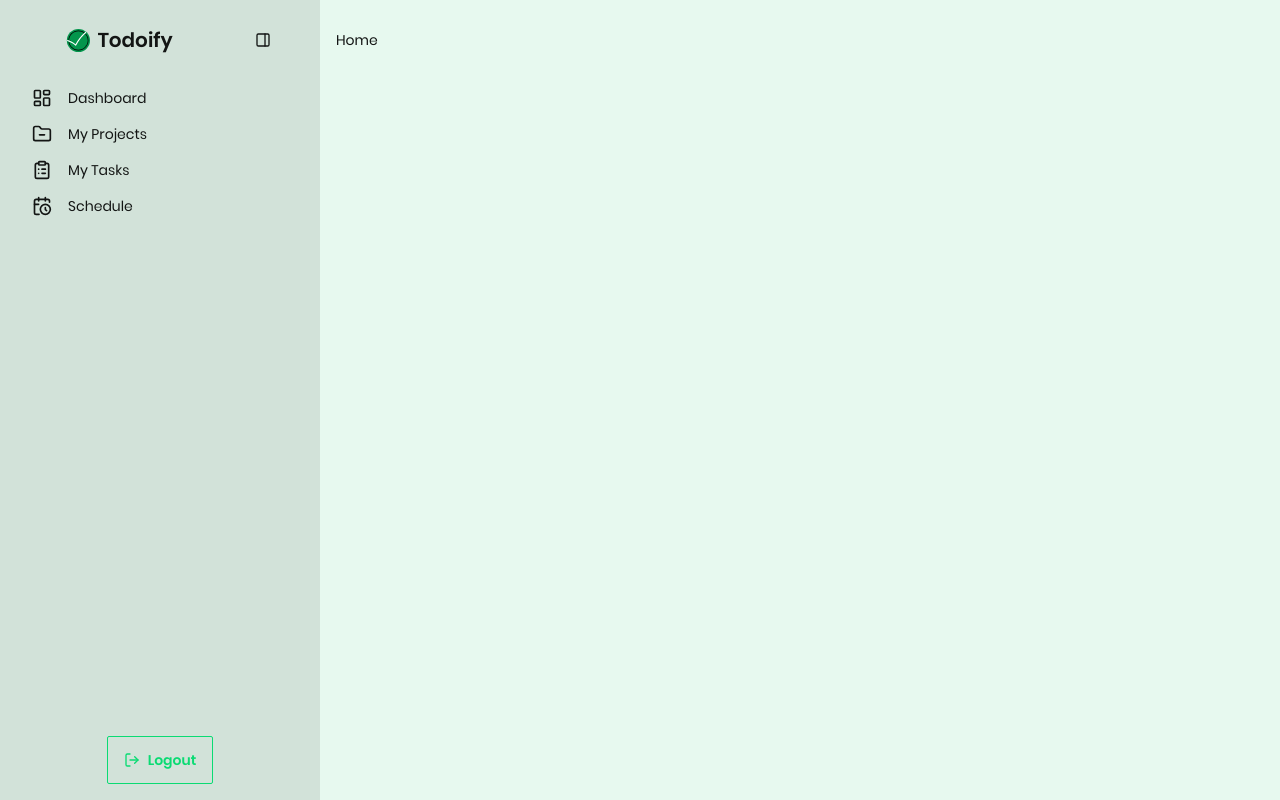
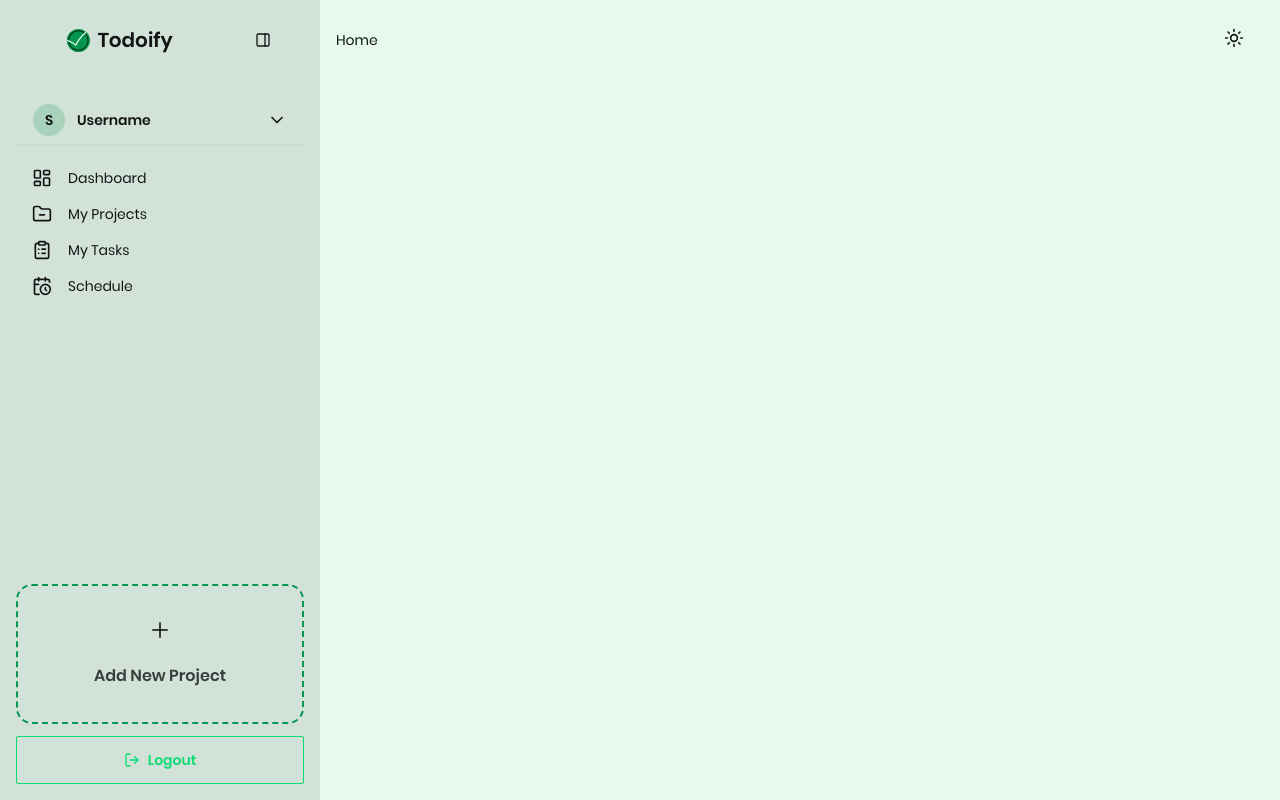
Before and after one commit to Stanyslas250/Todoify, a React (Vite) app in the folder frontend/: page /app in a window 1280 px wide. Built offline with nearby package versions, Linux system fonts and the light colour scheme.

Commit message:
Added a theme swapper to control theme changes from a component and fixed a few bugs

```diff
--- a/frontend/src/components/App/Drawer.jsx
+++ b/frontend/src/components/App/Drawer.jsx
@@ -1,11 +1,14 @@
 import PropTypes from "prop-types";
 import useDrawer from "../../hooks/useDrawer";
-import { LuLogOut, LuPanelRight } from "react-icons/lu";
+import { LuLogOut, LuPanelRight, LuPlus } from "react-icons/lu";
 import { Link } from "react-router-dom";
 import extractPathSegments from "../../utils/extractPathSegments";
 import { menuItems } from "../../utils/menuItems";
+import UserProfiles from "./UserProfiles";
+import ThemSwapper from "./UI/ThemSwapper";
 function Drawer(props) {
   const { isOpen, toggleDrawer, changeSection } = useDrawer();
+
   const path = extractPathSegments(props.pageName);
   return (
     <div className={`drawer ${isOpen ? "lg:drawer-open" : ""}`}>
@@ -17,13 +20,13 @@ function Drawer(props) {
         readOnly
       />
       <div className="flex flex-col gap-2 p-4 drawer-content">
-        {/* Page content here */}
+        {/* TopNav */}
         <div className="flex items-center h-12 gap-4">
           <LuPanelRight
             onClick={toggleDrawer}
             className={`${isOpen ? "hidden" : "block"}`}
           />
-          <div className="text-sm breadcrumbs">
+          <div className="flex flex-row justify-between w-full pr-5 text-sm breadcrumbs">
             <ul>
               {path.map((segment, index) => (
                 <li key={index}>
@@ -37,6 +40,9 @@ function Drawer(props) {
                 </li>
               ))}
             </ul>
+            <div>
+              <ThemSwapper />
+            </div>
           </div>
         </div>
         <div>{props.children}</div>
@@ -60,6 +66,10 @@ function Drawer(props) {
               className={`size-4 ${isOpen ? "block" : "hidden"}`}
             />
           </div>
+          <div className="w-full">
+            <UserProfiles />
+          </div>
+
           <div className="flex flex-col justify-between grow">
             <div>
               {/* Sidebar content here */}
@@ -80,7 +90,11 @@ function Drawer(props) {
                 </li>
               ))}
             </div>
-            <div className="self-center">
+            <div className="flex flex-col gap-3">
+              <div className="flex items-center justify-center h-full gap-5 py-8 prose border-2 border-dashed cursor-pointer hover:bg-secondary/10 border-primary card">
+                <LuPlus size={24} />
+                <h6 className="font-semibold"> Add New Project </h6>
+              </div>
               <li>
                 <button className="rounded-sm btn btn-neutral btn-outline text-accent">
                   <LuLogOut className="size-4" />
--- /dev/null
+++ b/frontend/src/components/App/UI/ThemSwapper.jsx
@@ -0,0 +1,16 @@
+import { LuMoonStar, LuSun } from "react-icons/lu";
+import { useThemeToggler } from "../../../hooks/useThemeToggler";
+
+export default function ThemSwapper() {
+  // Toogle theme
+  const { toggle } = useThemeToggler(true);
+  return (
+    <div>
+      <label className="rounded-lg swap swap-rotate ">
+        <input type="checkbox" className="theme-controller" onClick={toggle} />
+        <LuMoonStar className="text-xl swap-on" />
+        <LuSun className="text-xl swap-off" />
+      </label>
+    </div>
+  );
+}
--- /dev/null
+++ b/frontend/src/components/App/UserProfiles.jsx
@@ -0,0 +1,37 @@
+import { LuChevronDown } from "react-icons/lu";
+
+export default function UserProfiles() {
+  return (
+    <div className="w-full py-4 dropdown dropdown-start">
+      <div
+        tabIndex={0}
+        role="button"
+        className="flex flex-row justify-between rounded-none btn "
+      >
+        <div className="flex flex-row items-center gap-3">
+          <button className=" btn-circle btn-sm bg-primary/20">S</button>
+          <h6>Username</h6>
+        </div>
+
+        <LuChevronDown size={20} />
+      </div>
+      <ul
+        tabIndex={0}
+        className="menu menu-sm dropdown-content bg-base-100 rounded-box z-[1] mt-3 w-full p-2 shadow"
+      >
+        <li>
+          <a className="justify-between">
+            Profile
+            <span className="badge">New</span>
+          </a>
+        </li>
+        <li>
+          <a>Settings</a>
+        </li>
+        <li>
+          <a>Logout</a>
+        </li>
+      </ul>
+    </div>
+  );
+}
--- a/frontend/src/components/Navbar.jsx
+++ b/frontend/src/components/Navbar.jsx
@@ -1,17 +1,9 @@
 /* eslint-disable react/prop-types */
-import {
-  LuArrowRightToLine,
-  LuGithub,
-  LuMoonStar,
-  LuSun,
-} from "react-icons/lu";
-import { useThemeToggler } from "../hooks/useThemeToggler";
+import { LuArrowRightToLine, LuGithub } from "react-icons/lu";
 import { Link } from "react-router-dom";
+import ThemSwapper from "./App/UI/ThemSwapper";
 
 export default function Navbar({ className }) {
-  // Toogle theme
-  const { toggle } = useThemeToggler(true);
-
   return (
     <div className={className}>
       <div className="navbar-start">
@@ -85,15 +77,7 @@ export default function Navbar({ className }) {
           >
             <LuGithub />
           </a>
-          <label className="rounded-lg swap swap-rotate btn btn-square btn-primary">
-            <input
-              type="checkbox"
-              className="theme-controller"
-              onClick={toggle}
-            />
-            <LuMoonStar className="text-xl swap-on" />
-            <LuSun className="text-xl swap-off" />
-          </label>
+          <ThemSwapper />
 
           <div className="divider divider-horizontal divider-primary"></div>
           <Link className="btn btn-outline btn-primary" to={"/signup"}>
--- a/frontend/src/main.jsx
+++ b/frontend/src/main.jsx
@@ -24,7 +24,7 @@ const router = createBrowserRouter([
       { path: "dashboard", element: <Dashboard /> },
       { path: "tasks", element: <Task /> },
       { path: "schedule", element: <Schedule /> },
-      { path: "project", element: <Project /> },
+      { path: "projects", element: <Project /> },
     ],
   },
   { path: "*", element: <ErrorPage /> },
```
